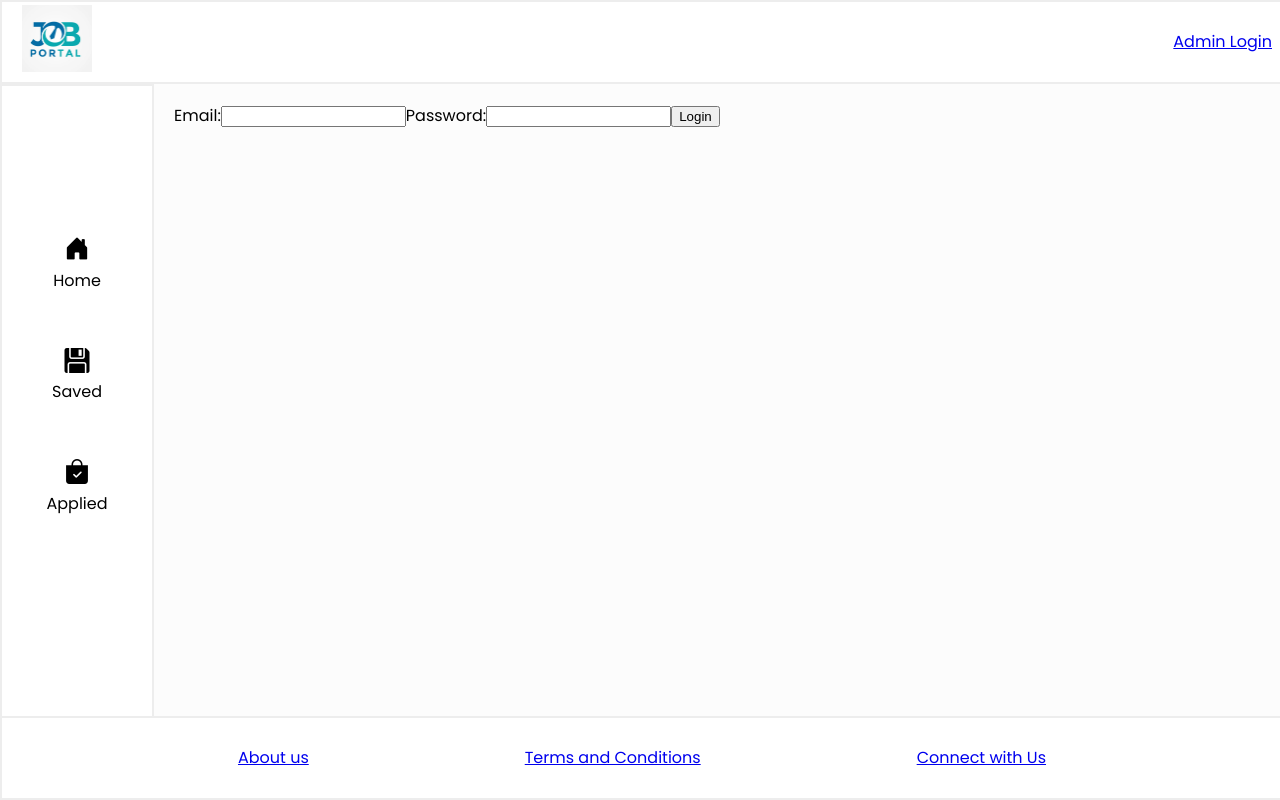
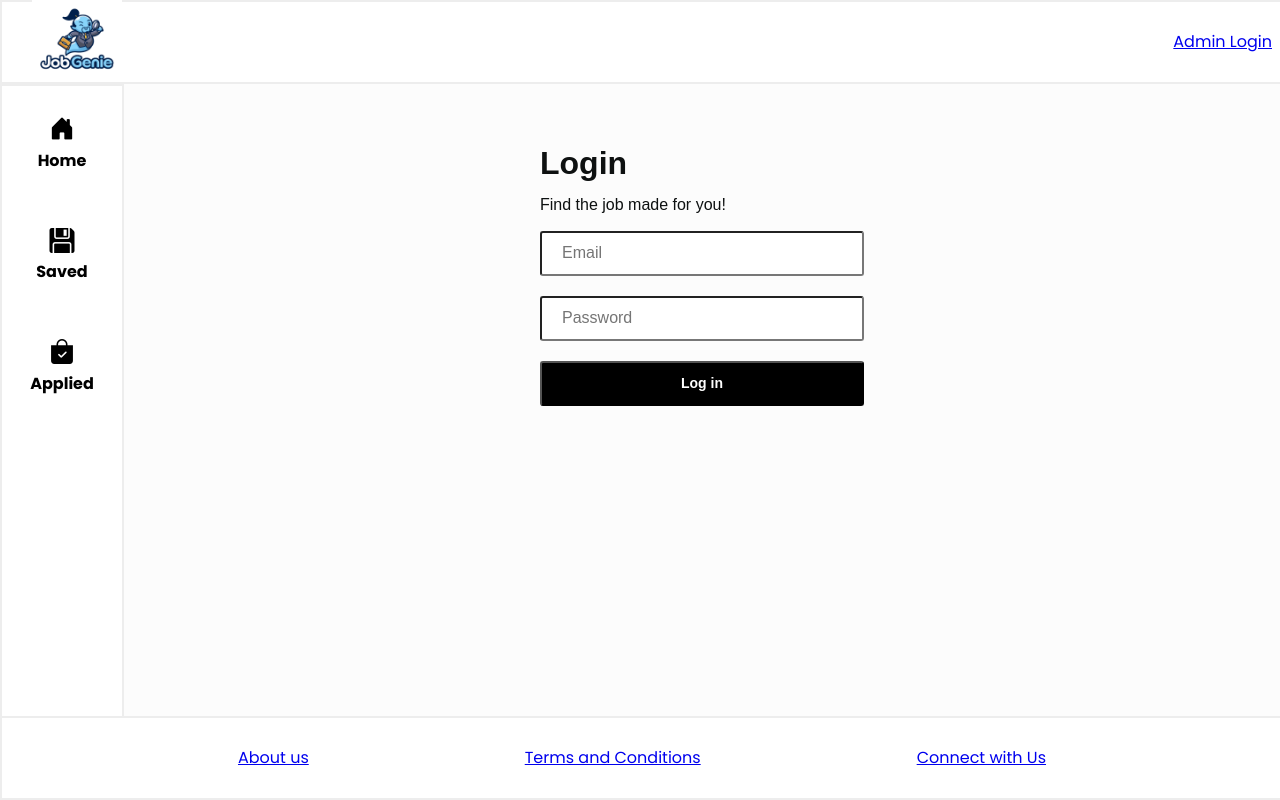
Before and after one commit to aliadossani/job-portal, a React (Vite) app: page /login in a window 1280 px wide. Built offline with nearby package versions, Linux system fonts and the light colour scheme; data requests are answered from the project's data file.

Commit message:
resolved the sidebar width issue, added logout logic, changed the app logo, css changes

```diff
--- a/src/App.jsx
+++ b/src/App.jsx
@@ -70,7 +70,7 @@ function App() {
 
   return (
     <div className={classes.rootCnt}>
-      <Navbar isLoggedIn={isLoggedIn} userEmail={userEmail} />
+      <Navbar isLoggedIn={isLoggedIn} setIsLoggedIn={setIsLoggedIn} userEmail={userEmail} />
       {
         !isLoading && <div className={classes.mainCnt}>
           <div className={classes.routesContainer}>
--- a/src/Pages/LoginPage.jsx
+++ b/src/Pages/LoginPage.jsx
@@ -27,17 +27,32 @@ const LoginPage = ({ setIsLoggedIn, setUserEmail, isLoggedIn }) => {
 
     }
     return (
-        <form onSubmit={handleSubmit} className={classes.loginCtn}>
 
-            <label>Email:
-                <input type="email" name="email" value={username} onChange={(event) => setUsername(event.target.value)} required />
-            </label>
-            <label>Password:
-                <input type="password" name="password" value={password} onChange={(event) => setPassword(event.target.value)} required />
-            </label>
-            <button type="submit">Login</button>
-
-        </form>
+        <div className={classes.mainWrapper}>
+            <div className={classes.header}>
+                <h1 className={classes.headLine}>
+                    Login
+                </h1>
+                <p className={classes.subTitle}>Find the job made for you!</p>
+            </div>
+            <form onSubmit={handleSubmit} className={classes.loginCtn}>
+                <div className={classes.emailPassCtn}>
+                    <label>
+                        <input type="email" name="email" placeholder="Email" value={username} onChange={(event) => setUsername(event.target.value)} required />
+                    </label>
+                </div>
+                <br />
+                <div className={classes.emailPassCtn}>
+                    <label>
+                        <input type="password" name="password" placeholder="Password" value={password} onChange={(event) => setPassword(event.target.value)} required />
+                    </label>
+                </div>
+                <br />
+                <div className={classes.submitBtnCtn}>
+                    <input type="submit" value="Log in" />
+                </div>
+            </form>
+        </div>
 
     );
 }
--- a/src/components/JobCard.jsx
+++ b/src/components/JobCard.jsx
@@ -54,20 +54,7 @@ const JobCard = ({ job, deleteJobHandler, saveJobHandler, showDeleteButton, isLo
                             <div className={classes.jobCreatedCtn}>
                                 <p>{jobCreatedAt}</p>
                             </div>
-                            {
-                                isLoggedIn &&
-                                <button
-                                    className={classes.saveCtn}
-                                    onClick={(event) => {
-                                        event.preventDefault();
-                                        // route to Edit Job Page
-                                        navigate(`/UpdateJob/${jobId}`, { state: { editJobDetails: job, editJob: true } });
-                                    }}
-                                    type="button"
-                                >
-                                    Edit
-                                </button>
-                            }
+
                             <button
                                 className={classes.saveCtn}
                                 type="button"
@@ -82,7 +69,19 @@ const JobCard = ({ job, deleteJobHandler, saveJobHandler, showDeleteButton, isLo
                         </div>
                     </div>
 
+                    {
+                        isLoggedIn &&
+                        <i
+                            className={`bi bi-pencil-fill ${classes.editIcon}`}
+                            onClick={(event) => {
+                                event.preventDefault();
+                                // route to Edit Job Page
+                                navigate(`/UpdateJob/${jobId}`, { state: { editJobDetails: job, editJob: true } });
+                            }}
+                        >
 
+                        </i>
+                    }
                     {
                         isLoggedIn && showDeleteButton && <div className={classes.deleteBtnContainer}>
                             <i
--- a/src/components/navbar.jsx
+++ b/src/components/navbar.jsx
@@ -1,14 +1,14 @@
 import { Link } from "react-router-dom";
-import logo from "../assets/logo.png";
+import PortalLogo from "../assets/PortalLogo.png";
 import classes from "../styles/Navbar.module.css";
 
-const Navbar = ({ isLoggedIn, userEmail }) => {
+const Navbar = ({ isLoggedIn, setIsLoggedIn, userEmail }) => {
   return (
     <nav className={classes.navbar}>
       <div className={classes.container}>
         <div>
           <Link to="/">
-            <img className={classes.logo} src={logo} />
+            <img className={classes.logo} src={PortalLogo} />
           </Link>
         </div>
       </div>
@@ -17,7 +17,10 @@ const Navbar = ({ isLoggedIn, userEmail }) => {
         {
           isLoggedIn
             ?
-            <p>{userEmail}</p>
+            <div className={classes.loginCtn}>
+              <p>{userEmail}</p>
+              <a onClick={() => setIsLoggedIn(false)}>Log out</a>
+            </div>
             :
             <Link to="/login">Admin Login</Link>
         }
--- a/src/components/sidebar.jsx
+++ b/src/components/sidebar.jsx
@@ -1,4 +1,4 @@
-import { Link, NavLink } from "react-router-dom";
+import { Link } from "react-router-dom";
 import classes from "../styles/Sidebar.module.css";
 
 const Sidebar = ({ isLoggedIn }) => {
@@ -8,7 +8,7 @@ const Sidebar = ({ isLoggedIn }) => {
         <li>
           <Link to="/" className={classes.link}>
             <div className={classes.sidebarLinks}>
-              <i className="bi bi-house-door-fill fa-3x"></i>
+              <i className="bi bi-house-door-fill fs3"></i>
               Home
             </div>
           </Link>
@@ -17,7 +17,7 @@ const Sidebar = ({ isLoggedIn }) => {
             isLoggedIn &&
             <Link to="/AddJob" className={classes.link}>
               <div className={classes.sidebarLinks}>
-                <i className="bi bi-plus-circle-fill fa-3x"></i>
+                <i className="bi bi-plus-circle-fill fs3"></i>
                 Add
               </div>
             </Link>
@@ -25,7 +25,7 @@ const Sidebar = ({ isLoggedIn }) => {
 
           <Link to="/savedJobs" className={classes.link}>
             <div className={classes.sidebarLinks}>
-              <i className="bi bi-floppy-fill fa-3x"></i>
+              <i className="bi bi-floppy-fill fs3"></i>
               Saved
             </div>
           </Link>
@@ -33,7 +33,7 @@ const Sidebar = ({ isLoggedIn }) => {
 
           <Link to="/appliedJobs" className={classes.link}>
             <div className={classes.sidebarLinks}>
-              <i className="bi bi-bag-check-fill"></i>
+              <i className="bi bi-bag-check-fill fs3"></i>
               Applied
             </div>
           </Link>
--- a/src/index.css
+++ b/src/index.css
@@ -23,3 +23,7 @@ body {
   min-width: 320px;
   min-height: 100vh;
 }
+
+.fs3 {
+  font-size: 25px;
+}
--- a/src/styles/JobCard.module.css
+++ b/src/styles/JobCard.module.css
@@ -58,8 +58,6 @@
     padding: 10px 10px;
     height: 47px;
 }
-
-.companyDetailsContainer {}
 
 .companyDetailsContainer h2 {
     margin: 0px;
@@ -159,4 +157,15 @@
     right: 0px;
     padding: 10px;
     background-color: white;
+    font-size: 15px;
 }
+
+.editIcon {
+    cursor: pointer;
+    position: absolute;
+    top: 0px;
+    right: 30px;
+    padding: 10px;
+    background-color: white;
+    font-size: 15px;
+}
--- a/src/styles/JobDetailsPage.module.css
+++ b/src/styles/JobDetailsPage.module.css
@@ -38,7 +38,6 @@
     margin-bottom: 4px;
     margin-right: 8px;
     vertical-align: middle;
-    background-color: #fff;
     font-size: 14px;
     padding: 0px;
 
--- a/src/styles/LoginPage.module.css
+++ b/src/styles/LoginPage.module.css
@@ -1,4 +1,68 @@
+.mainWrapper {
+    display: flex;
+    flex-direction: column;
+    width: 324px;
+    margin: 0 auto;
+    font-family: Graphik, sans-serif;
+    color: #0e1111;
+    font-size: 16px;
+    line-height: 20px;
+    padding-bottom: 0;
+    padding-top: 48px;
+}
+
 .loginCtn {
-    padding: 10px;
-    margin: 10px;
+    display: flex;
+    flex-direction: column;
+    flex: 1;
 }
+
+
+.headLine {
+    font-weight: 700;
+}
+
+.submitBtnCtn {
+    height: 45px;
+    display: flex;
+}
+
+.submitBtnCtn label {
+    display: flex;
+    flex: 1
+}
+
+
+.submitBtnCtn input {
+    background-color: black;
+    margin-bottom: 0;
+    font-size: 14px;
+    line-height: 20px;
+    padding: 0px 21px;
+    outline: none;
+    cursor: pointer;
+    border-radius: 3px;
+    color: white;
+    flex: 1;
+    font-weight: bold;
+}
+
+.emailPassCtn {
+    height: 45px;
+    display: flex;
+}
+
+.emailPassCtn label {
+    display: flex;
+    flex: 1
+}
+
+.emailPassCtn input {
+    flex: 1;
+    border-color: #777;
+    padding: 20px;
+    font-size: 16px;
+    line-height: 20px;
+    overflow: visible;
+    border-radius: 3px;
+}
--- a/src/styles/Navbar.module.css
+++ b/src/styles/Navbar.module.css
@@ -35,6 +35,22 @@ body {
 }
 
 .logo {
-  width: 70px;
+  width: 90px;
   height: auto;
+  padding: 10px;
 }
+
+.loginCtn {
+  display: flex;
+  align-items: center;
+  justify-content: space-around;
+  padding: 10px;
+  margin: 10px;
+  gap: 10px;
+
+}
+
+.loginCtn p {
+  border-right: 1px solid black;
+  padding-right: 10px
+}
--- a/src/styles/Sidebar.module.css
+++ b/src/styles/Sidebar.module.css
@@ -1,7 +1,6 @@
 .sidebarContainer {
-  width: 150px;
+  min-width: 120px;
   background-color: #FFFFFF;
-  padding-top: 120px;
   border: 2px solid #EDEDED;
 }
 
@@ -23,6 +22,7 @@ li {
 .link {
   text-decoration: none;
   color: black;
+  font-weight: bold;
   font-size: 16px;
   display: block;
   padding: 5px;
@@ -35,8 +35,7 @@ li {
   width: 40px;
 }
 
-.Link:hover {
-  border: 1px solid black;
+.link:hover {
   text-decoration: none;
 }
 
@@ -47,10 +46,7 @@ li {
   padding: 20px;
 }
 
-.sidebarLinks i {
-  font-size: 25px;
+.sidebarLinks:hover {
+  background-color: rgb(242, 248, 255);
+  border-radius: 5px;
 }
-
-.sidebarLinks:hover {
-  text-decoration: none;
-}
```
Also changed, not shown: src/assets/PortalLogo.png (added).
